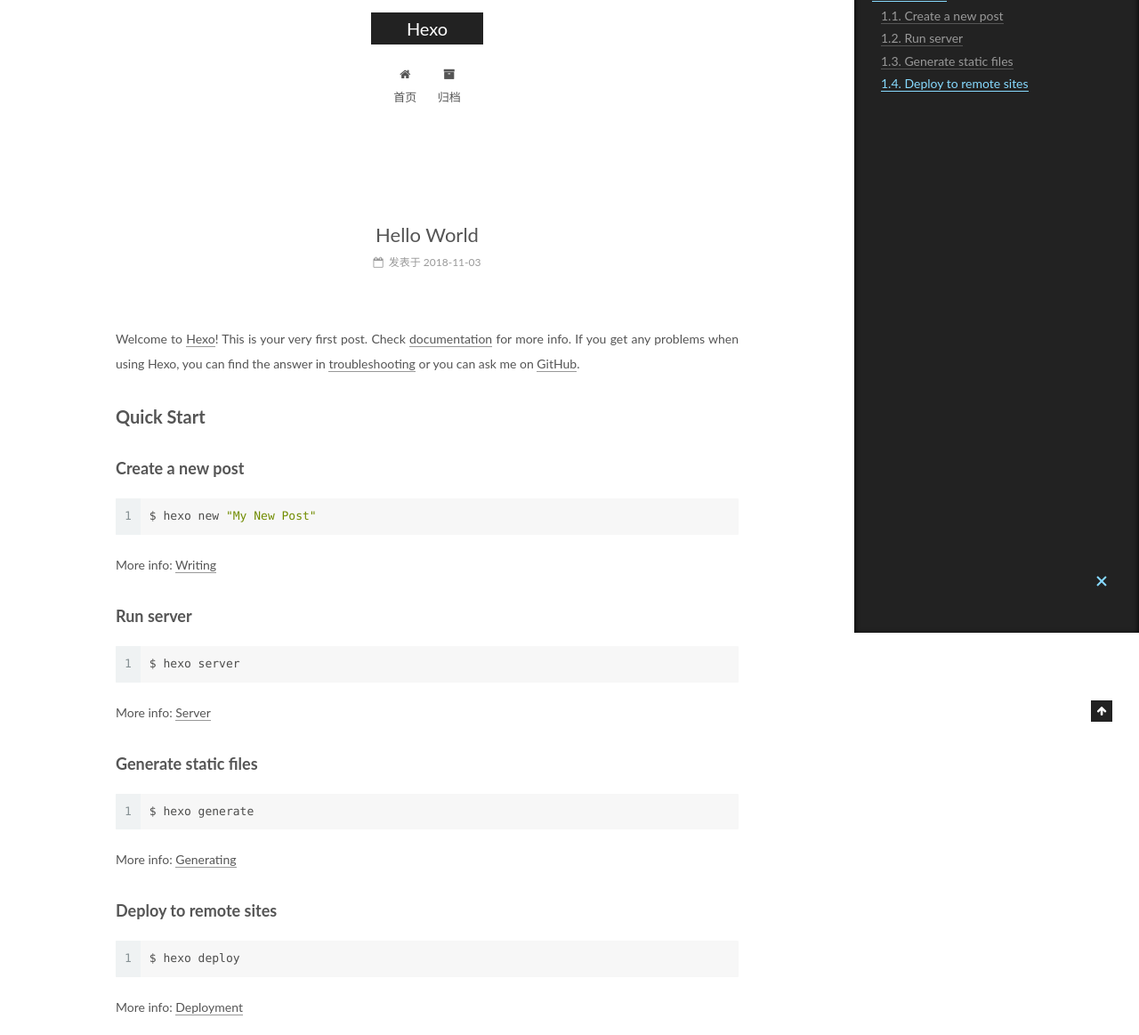
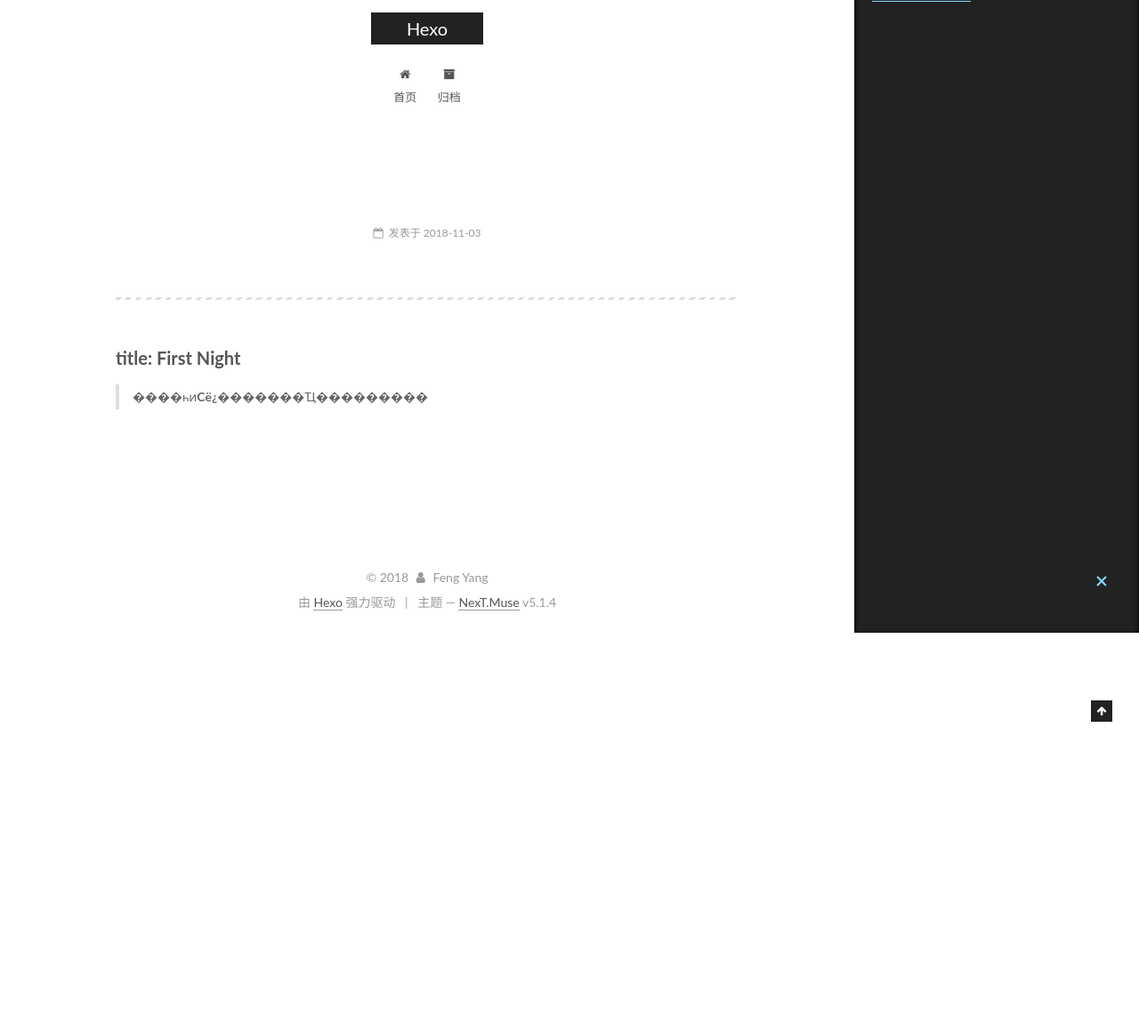
Before and after one commit to thisisSomalia/thisisSomalia.github.io, a plain HTML site: page 2018/11/03/123/index.html in a window 1280 px wide. Shown: the part 89-1252 px from the top of the page at 89% size. After the commit the page ends 800 px from the top, so only its background shows below. Drawn offline with Linux system fonts and the light colour scheme.

Commit message:
Site updated: 2018-11-03 17:13:50

```diff
--- a/2018/11/03/hello-world/index.html
+++ b/2018/11/03/123/index.html
@@ -79,17 +79,17 @@
 
 
 
-<meta name="description" content="Welcome to Hexo! This is your very first post. Check documentation for more info. If you get any problems when using Hexo, you can find the answer in troubleshooting or you can ask me on GitHub. Quick">
+<meta name="description" content="title: First Night ����һͷСë¿�������Ҵ���������">
 <meta property="og:type" content="article">
-<meta property="og:title" content="Hello World">
-<meta property="og:url" content="http://yoursite.com/2018/11/03/hello-world/index.html">
+<meta property="og:title" content="Hexo">
+<meta property="og:url" content="http://yoursite.com/2018/11/03/123/index.html">
 <meta property="og:site_name" content="Hexo">
-<meta property="og:description" content="Welcome to Hexo! This is your very first post. Check documentation for more info. If you get any problems when using Hexo, you can find the answer in troubleshooting or you can ask me on GitHub. Quick">
+<meta property="og:description" content="title: First Night ����һͷСë¿�������Ҵ���������">
 <meta property="og:locale" content="zh-Hans">
-<meta property="og:updated_time" content="2018-11-03T08:35:05.669Z">
+<meta property="og:updated_time" content="2018-11-03T09:12:16.836Z">
 <meta name="twitter:card" content="summary">
-<meta name="twitter:title" content="Hello World">
-<meta name="twitter:description" content="Welcome to Hexo! This is your very first post. Check documentation for more info. If you get any problems when using Hexo, you can find the answer in troubleshooting or you can ask me on GitHub. Quick">
+<meta name="twitter:title" content="Hexo">
+<meta name="twitter:description" content="title: First Night ����һͷСë¿�������Ҵ���������">
 
 
 
@@ -119,13 +119,13 @@
 
 
 
-  <link rel="canonical" href="http://yoursite.com/2018/11/03/hello-world/">
+  <link rel="canonical" href="http://yoursite.com/2018/11/03/123/">
 
 
 
 
 
-  <title>Hello World | Hexo</title>
+  <title> | Hexo</title>
 
 
 
@@ -232,7 +232,7 @@
 
 
   <div class="post-block">
-    <link itemprop="mainEntityOfPage" href="http://yoursite.com/2018/11/03/hello-world/">
+    <link itemprop="mainEntityOfPage" href="http://yoursite.com/2018/11/03/123/">
 
     <span hidden itemprop="author" itemscope="" itemtype="http://schema.org/Person">
       <meta itemprop="name" content="Feng Yang">
@@ -249,7 +249,7 @@
 
 
 
-          <h1 class="post-title" itemprop="name headline">Hello World</h1>
+          <h1 class="post-title" itemprop="name headline"></h1>
 
 
         <div class="post-meta">
@@ -299,15 +299,10 @@
 
 
 
-        <p>Welcome to <a href="https://hexo.io/" target="_blank" rel="noopener">Hexo</a>! This is your very first post. Check <a href="https://hexo.io/docs/" target="_blank" rel="noopener">documentation</a> for more info. If you get any problems when using Hexo, you can find the answer in <a href="https://hexo.io/docs/troubleshooting.html" target="_blank" rel="noopener">troubleshooting</a> or you can ask me on <a href="https://github.com/hexojs/hexo/issues" target="_blank" rel="noopener">GitHub</a>.</p>
-<h2 id="Quick-Start"><a href="#Quick-Start" class="headerlink" title="Quick Start"></a>Quick Start</h2><h3 id="Create-a-new-post"><a href="#Create-a-new-post" class="headerlink" title="Create a new post"></a>Create a new post</h3><figure class="highlight bash"><table><tr><td class="gutter"><pre><span class="line">1</span><br></pre></td><td class="code"><pre><span class="line">$ hexo new <span class="string">"My New Post"</span></span><br></pre></td></tr></table></figure>
-<p>More info: <a href="https://hexo.io/docs/writing.html" target="_blank" rel="noopener">Writing</a></p>
-<h3 id="Run-server"><a href="#Run-server" class="headerlink" title="Run server"></a>Run server</h3><figure class="highlight bash"><table><tr><td class="gutter"><pre><span class="line">1</span><br></pre></td><td class="code"><pre><span class="line">$ hexo server</span><br></pre></td></tr></table></figure>
-<p>More info: <a href="https://hexo.io/docs/server.html" target="_blank" rel="noopener">Server</a></p>
-<h3 id="Generate-static-files"><a href="#Generate-static-files" class="headerlink" title="Generate static files"></a>Generate static files</h3><figure class="highlight bash"><table><tr><td class="gutter"><pre><span class="line">1</span><br></pre></td><td class="code"><pre><span class="line">$ hexo generate</span><br></pre></td></tr></table></figure>
-<p>More info: <a href="https://hexo.io/docs/generating.html" target="_blank" rel="noopener">Generating</a></p>
-<h3 id="Deploy-to-remote-sites"><a href="#Deploy-to-remote-sites" class="headerlink" title="Deploy to remote sites"></a>Deploy to remote sites</h3><figure class="highlight bash"><table><tr><td class="gutter"><pre><span class="line">1</span><br></pre></td><td class="code"><pre><span class="line">$ hexo deploy</span><br></pre></td></tr></table></figure>
-<p>More info: <a href="https://hexo.io/docs/deployment.html" target="_blank" rel="noopener">Deployment</a></p>
+        <hr>
+<h2 id="title-First-Night"><a href="#title-First-Night" class="headerlink" title=" title: First Night"></a> title: First Night</h2><blockquote>
+<p>����һͷ<strong>Сë¿</strong>�������Ҵ���������</p>
+</blockquote>
 
 
     </div>
@@ -438,7 +433,7 @@
 
 
 
-              <div class="post-toc-content"><ol class="nav"><li class="nav-item nav-level-2"><a class="nav-link" href="#Quick-Start"><span class="nav-number">1.</span> <span class="nav-text">Quick Start</span></a><ol class="nav-child"><li class="nav-item nav-level-3"><a class="nav-link" href="#Create-a-new-post"><span class="nav-number">1.1.</span> <span class="nav-text">Create a new post</span></a></li><li class="nav-item nav-level-3"><a class="nav-link" href="#Run-server"><span class="nav-number">1.2.</span> <span class="nav-text">Run server</span></a></li><li class="nav-item nav-level-3"><a class="nav-link" href="#Generate-static-files"><span class="nav-number">1.3.</span> <span class="nav-text">Generate static files</span></a></li><li class="nav-item nav-level-3"><a class="nav-link" href="#Deploy-to-remote-sites"><span class="nav-number">1.4.</span> <span class="nav-text">Deploy to remote sites</span></a></li></ol></li></ol></div>
+              <div class="post-toc-content"><ol class="nav"><li class="nav-item nav-level-2"><a class="nav-link" href="#title-First-Night"><span class="nav-number">1.</span> <span class="nav-text"> title: First Night</span></a></li></ol></div>
 
 
           </div>
--- a/css/main.css
+++ b/css/main.css
@@ -1822,7 +1822,7 @@ pre .javascript .function {
   width: 4px;
   height: 4px;
   border-radius: 50%;
-  background: #9024ff;
+  background: #ff62a7;
 }
 .links-of-blogroll {
   font-size: 13px;
```
Also changed, not shown: archives/2018/11/index.html (+2 -2 lines), archives/2018/index.html (+2 -2 lines), archives/index.html (+2 -2 lines), index.html (+6 -11 lines).
